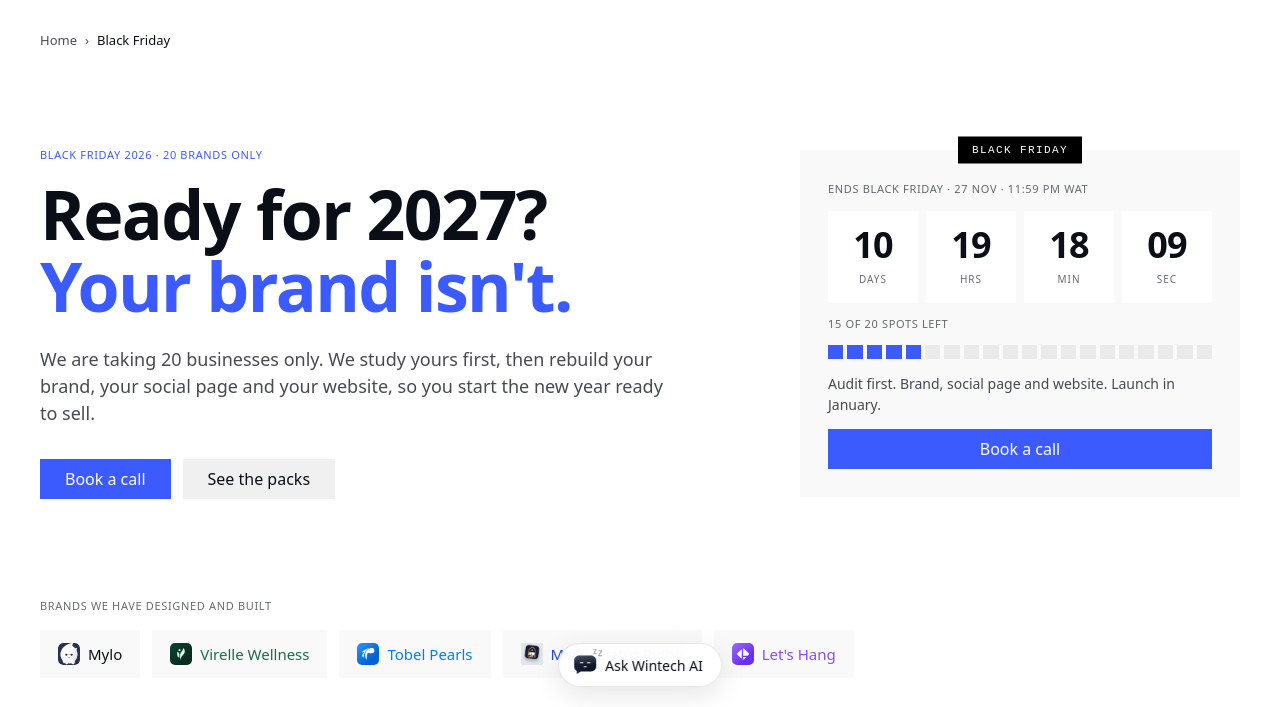
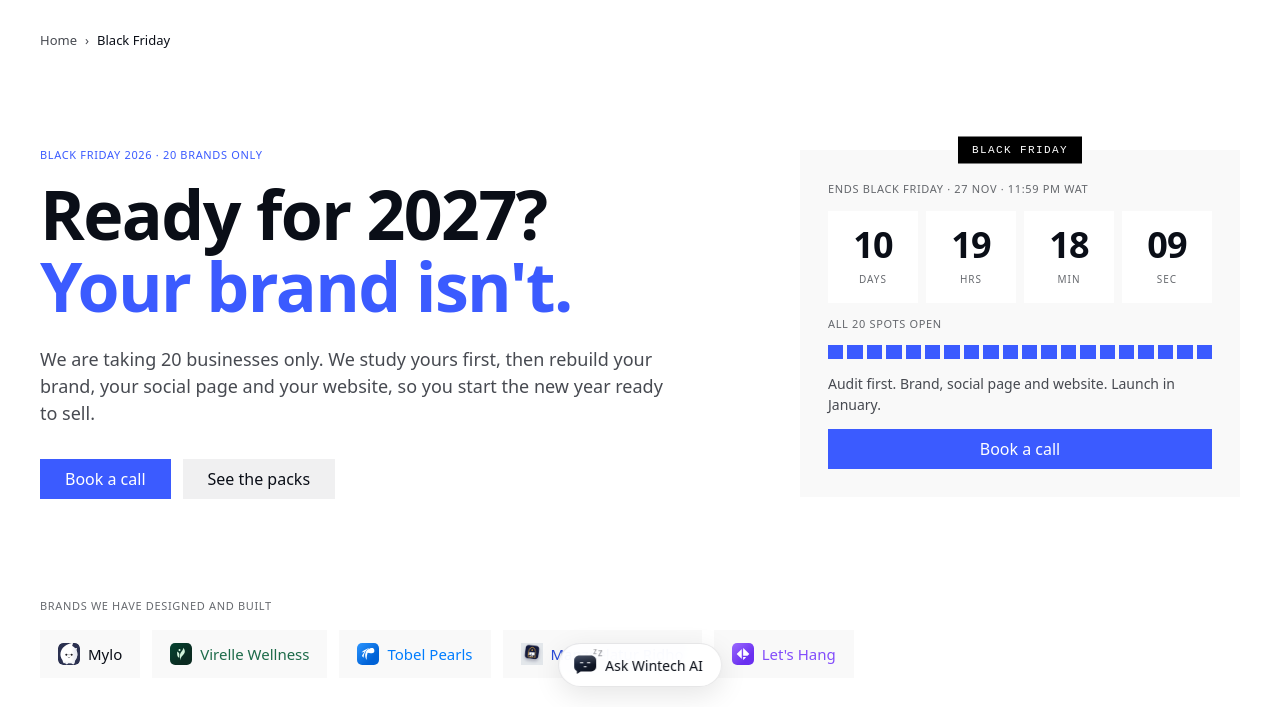
Before and after one commit to Xdev360/wintechstudio, an Astro site: page /black-friday in a window 1280 px wide. Shown: the part 93-800 px from the top of the page. Built offline with nearby package versions, Linux system fonts and the light colour scheme; Astro itself is replaced by a stand-in of ours.

Commit message:
Black Friday: all 20 spots open; open spots show in blue
Co-Authored-By: Claude Opus 5.5 <noreply@anthropic.com>
Claude-Session: https://claude.ai/code/session_011pSx3JDFo8FDL8nR4eQ7Qe

```diff
--- a/src/pages/black-friday.astro
+++ b/src/pages/black-friday.astro
@@ -7,7 +7,7 @@ import Faq from '../components/ui/Faq.astro';
 import '../styles/studio.css';
 
 const ENDS = '2026-11-27T23:59:00+01:00';
-const TOTAL = 20, TAKEN = 5; // update TAKEN as calls are booked and confirmed
+const TOTAL = 20, TAKEN = 0; // update TAKEN as calls are booked and confirmed
 const LEFT = TOTAL - TAKEN;
 const book = '/book?service=black-friday';
 
@@ -66,8 +66,8 @@ const ld = [{ '@context': 'https://schema.org', '@type': 'Offer', name: 'Wintech
         <div class="cd" id="cd" data-ends={ENDS}>
           {['Days', 'Hrs', 'Min', 'Sec'].map(l => <div><b data-u={l}>00</b><span>{l}</span></div>)}
         </div>
-        <p class="dm-eb">{LEFT} of {TOTAL} spots left</p>
-        <div class="spots" aria-label={`${LEFT} of ${TOTAL} spots left`}>{Array.from({ length: TOTAL }, (_, i) => <i class={i < TAKEN ? 'on' : ''}></i>)}</div>
+        <p class="dm-eb">{LEFT === TOTAL ? `All ${TOTAL} spots open` : `${LEFT} of ${TOTAL} spots left`}</p>
+        <div class="spots" aria-label={`${LEFT} of ${TOTAL} spots left`}>{Array.from({ length: TOTAL }, (_, i) => <i class={i < LEFT ? 'on' : ''}></i>)}</div>
         <p class="dm-small">Audit first. Brand, social page and website. Launch in January.</p>
         <a class="dm-btn p w" href={book}>Book a call</a>
       </div>
@@ -217,7 +217,7 @@ const ld = [{ '@context': 'https://schema.org', '@type': 'Offer', name: 'Wintech
   </div>
 </section>
 
-<a class="sticky" href={book}><span><b>{LEFT} of {TOTAL} spots left</b><em>Ends 27 Nov</em></span><span class="dm-btn p sm">Book a call</span></a>
+<a class="sticky" href={book}><span><b>{LEFT === TOTAL ? `All ${TOTAL} spots open` : `${LEFT} of ${TOTAL} spots left`}</b><em>Ends 27 Nov</em></span><span class="dm-btn p sm">Book a call</span></a>
 </Page>
 
 <style>
```
